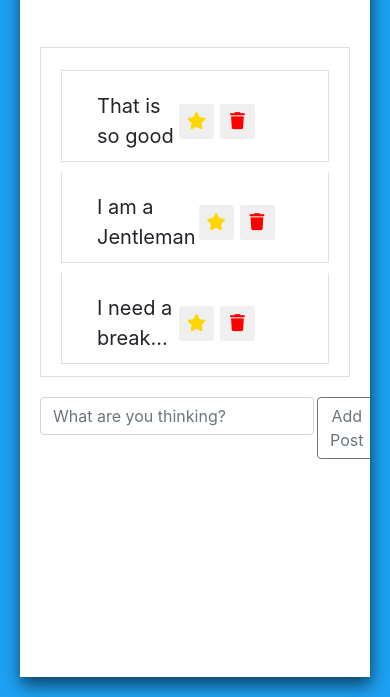
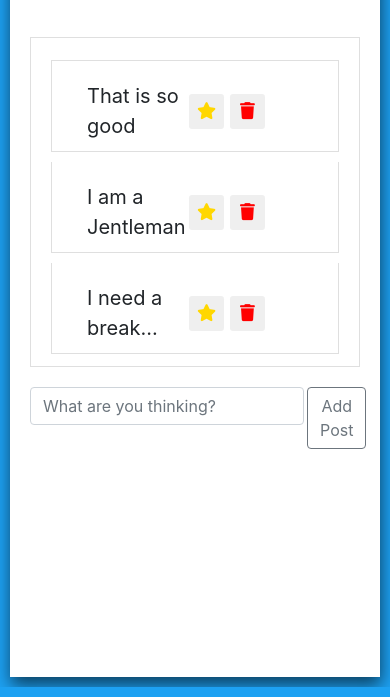
Before and after one commit to ZiyodulloRakhmonberdiev/TwitterAnalogInReact, a React app: page / in a window 390 px wide. Shown: the part 167-864 px from the top of the page. Built offline with nearby package versions, Linux system fonts and the light colour scheme.

Commit message:
Update App.css

```diff
--- a/src/components/App/App.css
+++ b/src/components/App/App.css
@@ -9,7 +9,9 @@
 }
 @media(max-width: 576px){
   .app{
-    margin: 20px;
-    height: calc(100vh - 20px);
+    margin: 10px;
+    height: calc(100vh - 10px);
+  overflow-x: hidden;
+
   }
 }
```
